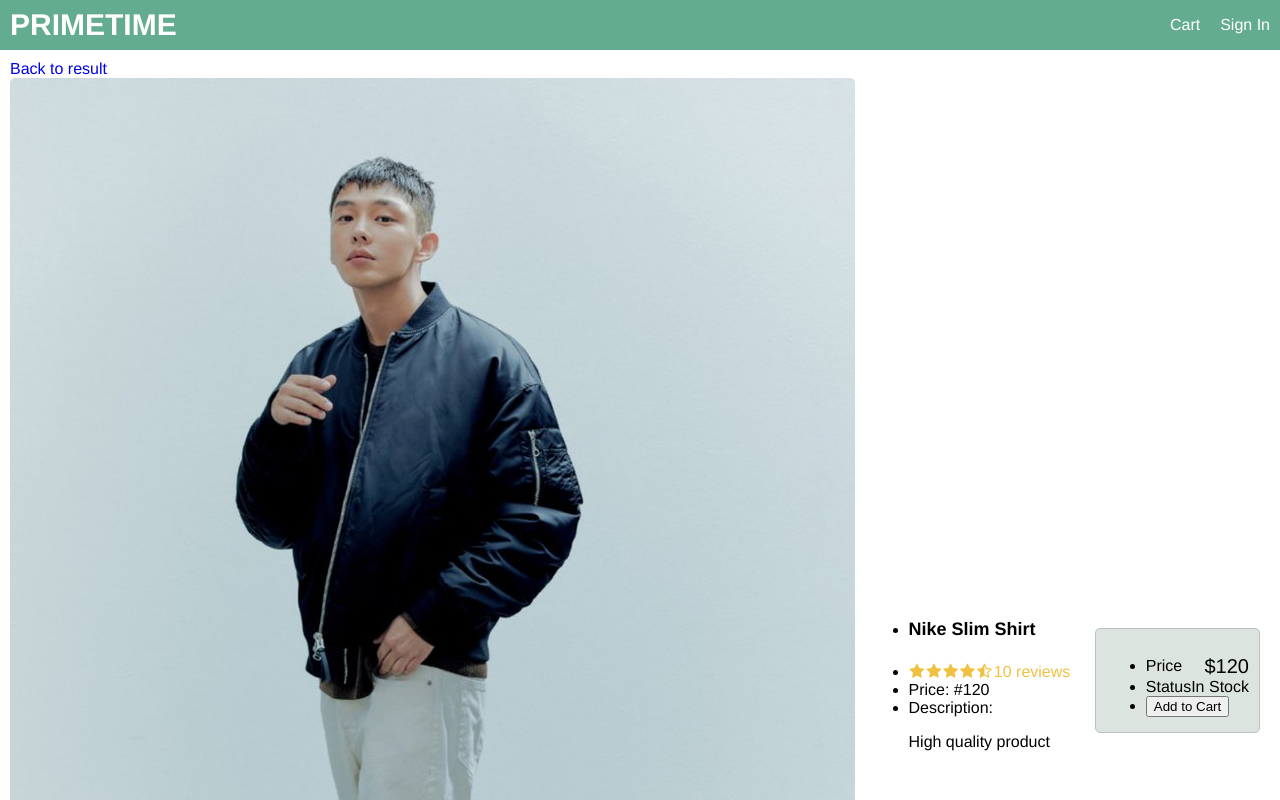
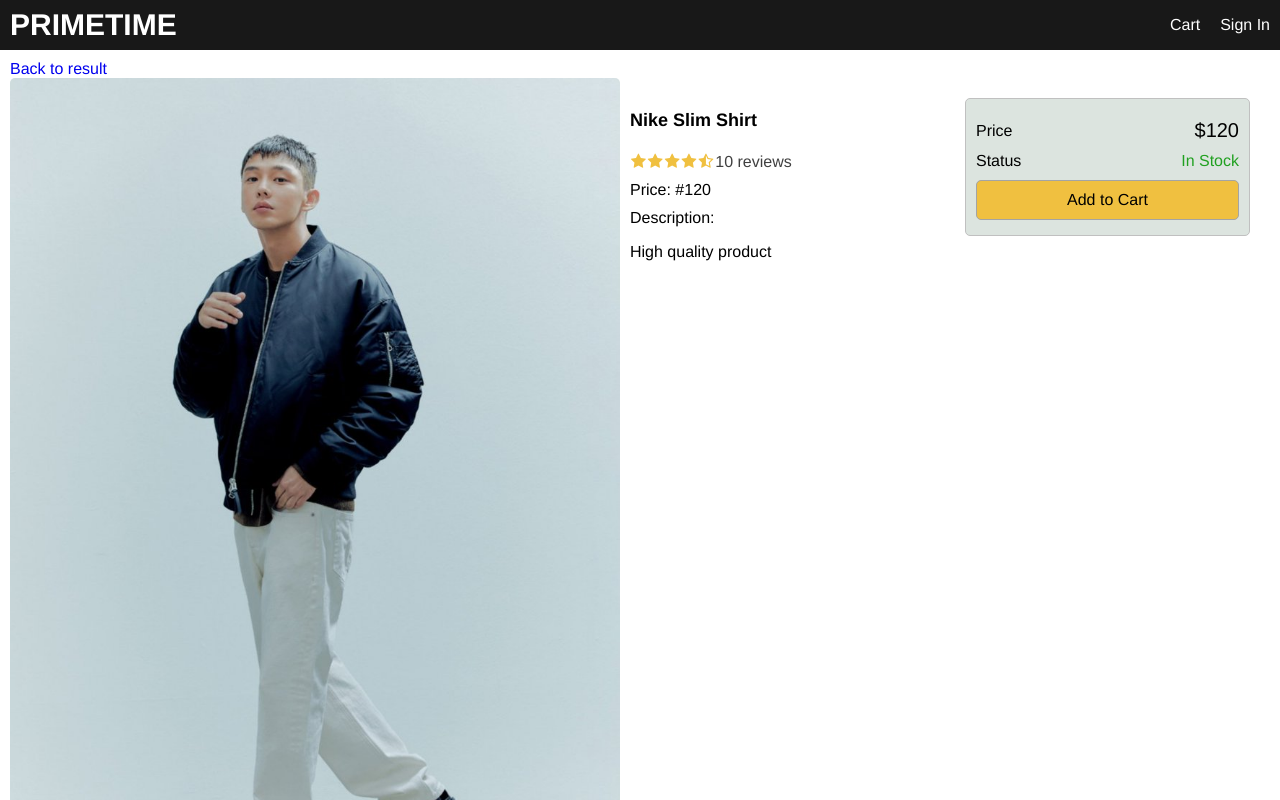
Before and after one commit to Daesol/primetime-app, a React (Create React App) app in the folder frontend/: page /product/1 in a window 1280 px wide. Shown: the top 800 px of the page. Built offline with nearby package versions, Linux system fonts and the light colour scheme.

Commit message:
changed the layout of product screen

```diff
--- a/frontend/src/index.css
+++ b/frontend/src/index.css
@@ -27,7 +27,7 @@
 }
 header{
   grid-area: header;
-  background-color: #64ac8f;
+  background-color: #181818;
 }
 main{
   grid-area: main;
@@ -53,6 +53,34 @@
 a:hover{
   color: #ff8000;
 }
+ul{
+  padding: 0;
+  margin: 0;
+  list-style-type: none;
+}
+li{
+  margin-top: 1rem;
+}
+button{
+  padding: 1rem;
+  border-radius: 0.5rem;
+  border: 0.1rem #a4a4a4 solid;
+  font-size: 1.6rem;
+  font-family: Helvetica, Arial, sans-serif;
+  -webkit-font-smoothing: antialiased;
+  -moz-osx-font-smoothing: grayscale;
+  background-color: #f8f8f8;
+  cursor: pointer
+}
+button:hover{
+  border: 0.1rem #404040 solid;
+}
+button.primary{
+  background-color: #f0c040;
+}
+button.block{
+  width: 100%;
+}
 /* Header */
 header a{
   color: #FFFFFF;
@@ -72,12 +100,25 @@
 .row.center{
   justify-content: center;
 }
+.row.top{
+  align-items: flex-start;
+}
+.col-1{
+  flex: 1 1 25rem;
+  padding: 1rem;
+}
+.col-2{
+  flex: 2 1 50rem;
+}
 /* Image */
 img {
   border-radius: 0.5rem;
 }
 img.medium {
   max-width: 29rem;
+  width: 100%;
+}
+img.large {
   width: 100%;
 }
 
@@ -102,3 +143,13 @@
   color: #f0c040;
   margin: 0.1rem;
 }
+.rating span:last-child{
+  color: #404040;
+}
+/* Alert */
+.success {
+  color: #20a020;
+}
+.error{
+  color: #a02020;
+}
```
